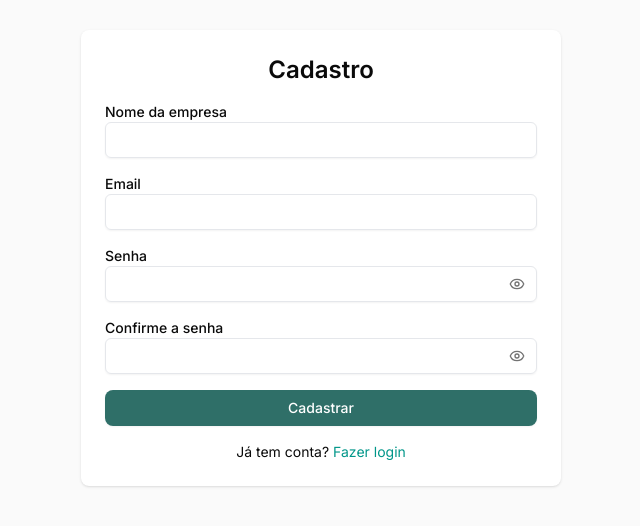
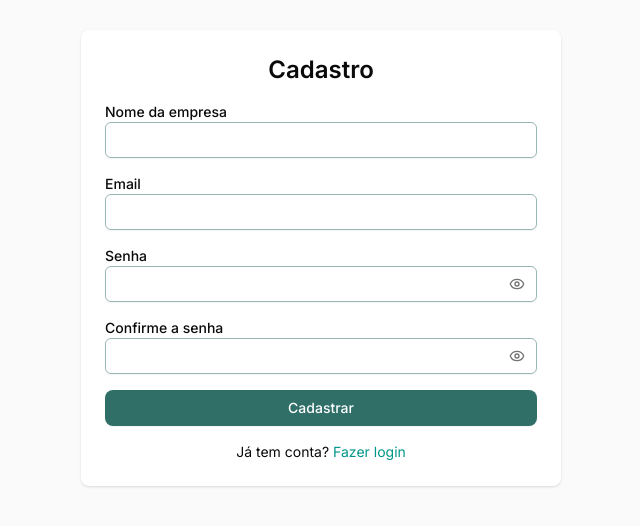
Before and after one commit to Evoluke/agent-plugandplay, a Next.js app: page /signup in a window 1280 px wide. Shown: the part 142-668 px from the top of the page, without its empty margins (319-959 px from the left). Built offline with nearby package versions, Linux system fonts and the light colour scheme.

Commit message:
feat: soften secondary color

```diff
--- a/src/app/dashboard/page.tsx
+++ b/src/app/dashboard/page.tsx
@@ -104,7 +104,7 @@ export default function DashboardPage() {
 
   const actionItems = [
     { icon: <Folder className="w-5 h-5 text-[#2F6F68]" />, title: "Criar Agentes", desc: "Criar novo agente de IA", href: "/dashboard/agents/new", disabled: false },
-    { icon: <Users className="w-5 h-5 text-[#E5E7EB]" />, title: "Monitoramento", desc: "Monitore seus agentes de IA", href: "/dashboard/", disabled: true },
+    { icon: <Users className="w-5 h-5 text-[#97B7B4]" />, title: "Monitoramento", desc: "Monitore seus agentes de IA", href: "/dashboard/", disabled: true },
     { icon: <FileText className="w-5 h-5 text-[#2F6F68]" />, title: "Gerar Relatórios", href: "/dashboard/", desc: "Compartilhe insights com as partes interessadas", disabled: true },
   ];
 
--- a/src/app/globals.css
+++ b/src/app/globals.css
@@ -66,18 +66,18 @@ body,
   --primary: #2F6F68;
   --primary-foreground: #FFFFFF;
   --primary-hover: #255852;
-  --secondary: #E5E7EB;
+  --secondary: #97B7B4;
   --secondary-foreground: #FFFFFF;
-  --muted: #E5E7EB;
+  --muted: #97B7B4;
   --muted-foreground: oklch(0.556 0 0);
-  --accent: #E5E7EB;
+  --accent: #97B7B4;
   --accent-foreground: #FFFFFF;
   --destructive: #DC2626;
-  --border: #E5E7EB;
-  --input: #E5E7EB;
+  --border: #97B7B4;
+  --input: #97B7B4;
   --ring: #2F6F68;
   --chart-1: #2F6F68;
-  --chart-2: #E5E7EB;
+  --chart-2: #97B7B4;
   --chart-3: #60A5FA;
   --chart-4: #93C5FD;
   --chart-5: #3B82F6;
@@ -85,9 +85,9 @@ body,
   --sidebar-foreground: oklch(0.145 0 0);
   --sidebar-primary: #2F6F68;
   --sidebar-primary-foreground: #FFFFFF;
-  --sidebar-accent: #E5E7EB;
+  --sidebar-accent: #97B7B4;
   --sidebar-accent-foreground: #FFFFFF;
-  --sidebar-border: #E5E7EB;
+  --sidebar-border: #97B7B4;
   --sidebar-ring: #2F6F68;
 }
 
@@ -101,18 +101,18 @@ body,
   --primary: #2F6F68;
   --primary-foreground: oklch(0.205 0 0);
   --primary-hover: #255852;
-  --secondary: #E5E7EB;
+  --secondary: #97B7B4;
   --secondary-foreground: oklch(0.985 0 0);
   --muted: #374151;
   --muted-foreground: oklch(0.708 0 0);
-  --accent: #E5E7EB;
+  --accent: #97B7B4;
   --accent-foreground: oklch(0.985 0 0);
   --destructive: #F87171;
   --border: #374151;
   --input: #374151;
   --ring: #2F6F68;
   --chart-1: #2F6F68;
-  --chart-2: #E5E7EB;
+  --chart-2: #97B7B4;
   --chart-3: #3B82F6;
   --chart-4: #93C5FD;
   --chart-5: #2563EB;
@@ -120,7 +120,7 @@ body,
   --sidebar-foreground: oklch(0.985 0 0);
   --sidebar-primary: #2F6F68;
   --sidebar-primary-foreground: oklch(0.985 0 0);
-  --sidebar-accent: #E5E7EB;
+  --sidebar-accent: #97B7B4;
   --sidebar-accent-foreground: oklch(0.985 0 0);
   --sidebar-border: #374151;
   --sidebar-ring: #2F6F68;
```
Also changed, not shown: 1 other file (tests, documents, lock files or other folders).
